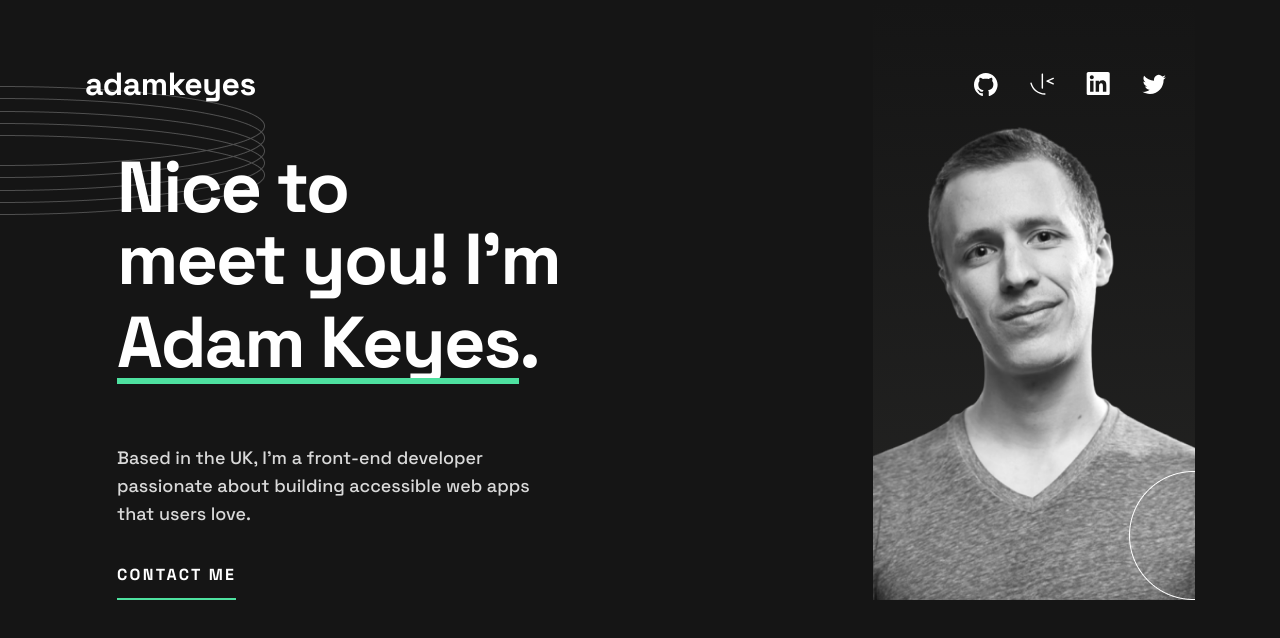
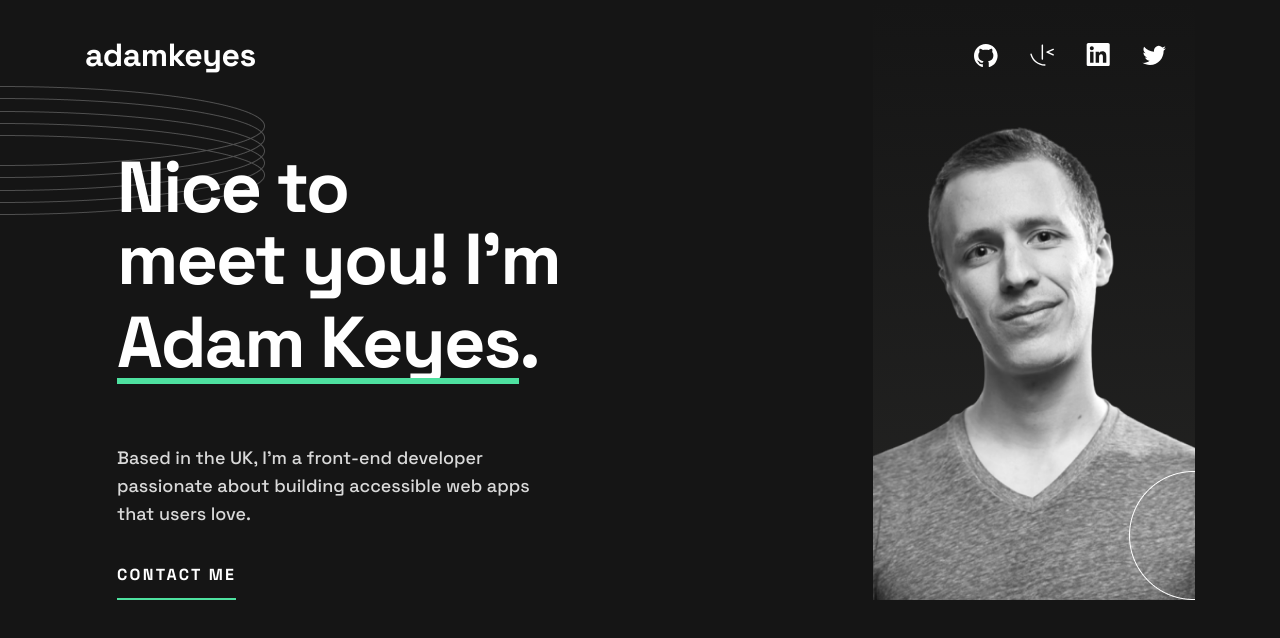
Before and after one commit to 0x41-li/single-page-developer-portfolio, a React (Vite) app: page / in a window 1280 px wide. Shown: the top 638 px of the page. Built offline with nearby package versions, Linux system fonts and the light colour scheme.

Commit message:
Made the header responsive on the desktop devices again as I added the margin to the inner div which made the desktop header version not matching by many pixels

```diff
--- a/src/sections/Header.tsx
+++ b/src/sections/Header.tsx
@@ -2,8 +2,8 @@ import React from "react";
 
 const Header: React.FC = () => {
   return (
-    <header className="absolute z-50 mt-5 w-full md:mt-[29px]">
-      <div className="mx-auto flex max-w-[153px] flex-col items-center gap-5 md:max-w-[708px] md:flex-row md:justify-between xl:mt-[39px] xl:max-w-[1110px] xl:pr-[29px]">
+    <header className="absolute z-50 mt-5 w-full md:mt-[29px] xl:mt-[39px] ">
+      <div className="mx-auto flex max-w-[153px] flex-col items-center gap-5 md:max-w-[708px] md:flex-row md:justify-between xl:max-w-[1110px] xl:pr-[29px]">
         {/* Logo */}
         <a
           href="/"
```
